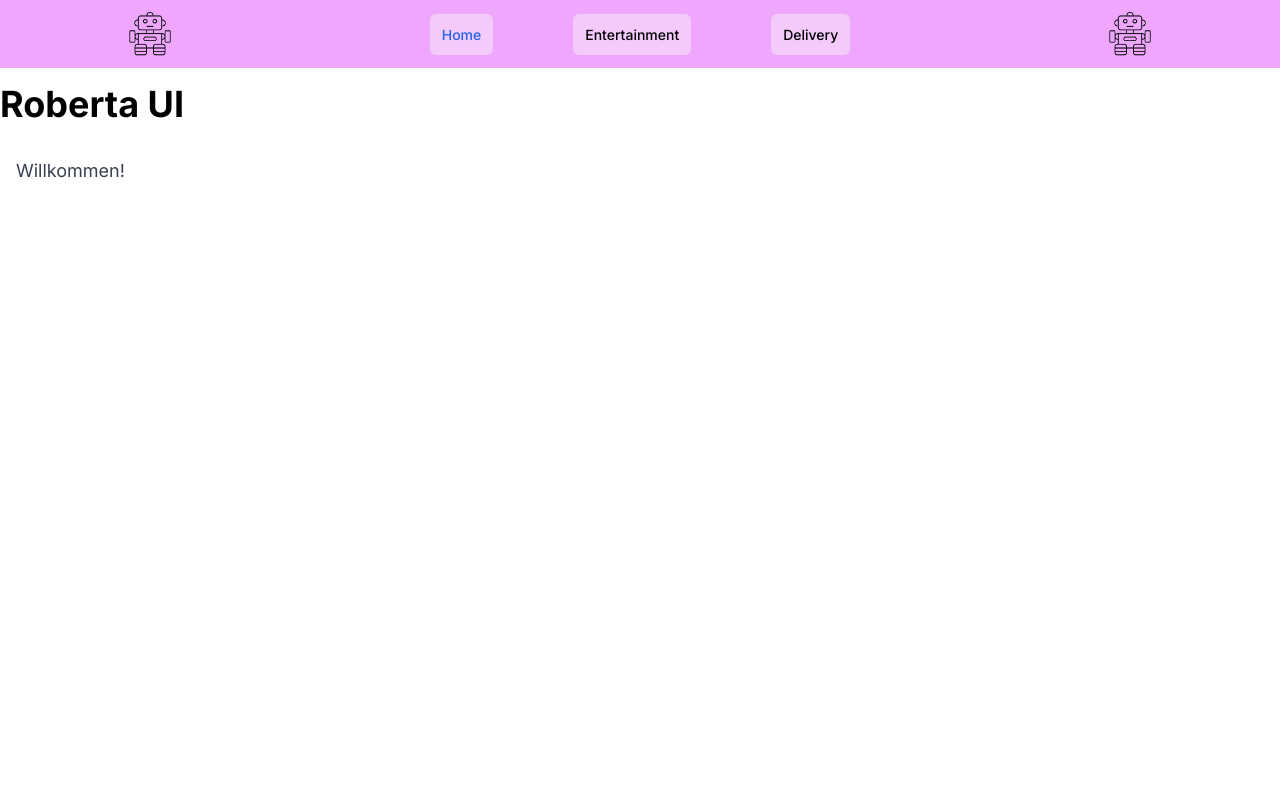
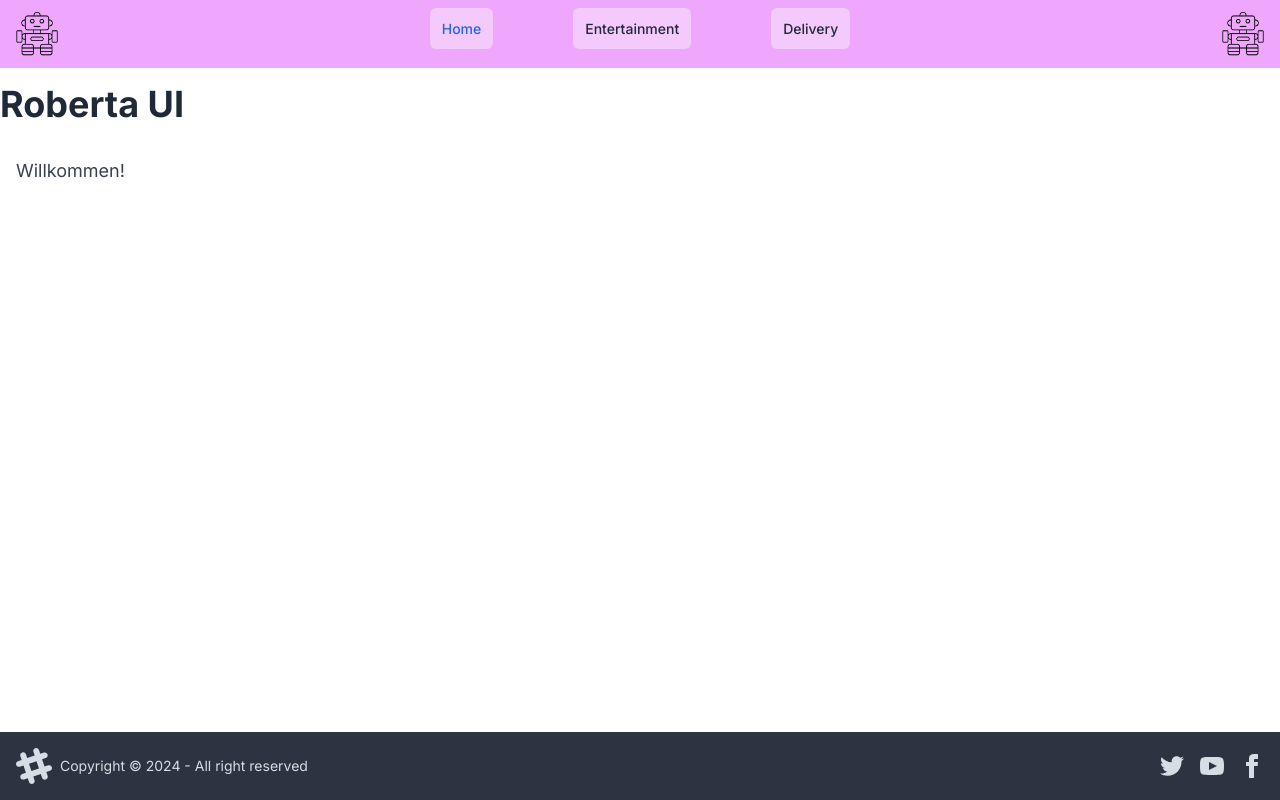
Before and after one commit to LeoPilgram/robertaUI2, a Next.js app: page / in a window 1280 px wide. Built offline with nearby package versions, Linux system fonts and the light colour scheme.

Commit message:
create footer with daisyUI

```diff
--- a/package.json
+++ b/package.json
@@ -19,6 +19,7 @@
     "@types/node": "^20",
     "@types/react": "^18",
     "@types/react-dom": "^18",
+    "daisyui": "^4.11.1",
     "eslint": "^8",
     "eslint-config-next": "14.2.2",
     "postcss": "^8",
--- a/src/app/layout.tsx
+++ b/src/app/layout.tsx
@@ -3,6 +3,7 @@
 import './globals.css';
 import Link from 'next/link';
 import Navbar from '@/components/Navbar';
+import Footer from '@/components/Footer';
 
 const inter = Inter({ subsets: ['latin'] });
 
@@ -20,8 +21,11 @@
     <html lang="en">
       <body className={inter.className}>
         <main>
-          <Navbar />
-          {children}
+          <div className="flex flex-col h-screen justify-between">
+            <Navbar />
+            <div className="mb-auto">{children}</div>
+            <Footer />
+          </div>
         </main>
       </body>
     </html>
--- a/src/components/Footer.tsx
+++ b/src/components/Footer.tsx
@@ -1,49 +1,61 @@
 'use client';
 
-import { NAV_LINKS } from '@/constants';
-import clsx from 'clsx';
-import Image from 'next/image';
-import Link from 'next/link';
+// Quelle: https://daisyui.com/components/footer/
 import { usePathname } from 'next/navigation';
 
 const Footer = () => {
   const pathname = usePathname();
   return (
-    <footer className="bg-rich-50 mx-auto flex justify-around items-center">
-      <div className=" p-3">
-        <Image
-          src="/robertaLogo.png"
-          width={50}
-          height={50}
-          alt="Picture of the author"
-        />
-      </div>
-      <div className="bg-rich-50 p-4 flex">
-        <div className=" w-3/4 space-x-20">
-          {NAV_LINKS.map((link) => (
-            <Link
-              key={link.key}
-              href={link.href}
-              className={clsx(
-                'rounded-md bg-rich-70 p-3 text-sm font-medium hover:bg-blue-100 hover:text-blue-600 md:flex-none',
-                {
-                  'text-blue-600': pathname === link.href,
-                }
-              )}
-            >
-              {link.label}
-            </Link>
-          ))}
-        </div>
-      </div>
-      <div className=" p-3">
-        <Image
-          src="/robertaLogo.png"
-          width={50}
-          height={50}
-          alt="Picture of the author"
-        />
-      </div>
+    <footer className="footer items-center p-4 bg-neutral text-neutral-content">
+      <aside className="items-center grid-flow-col">
+        <svg
+          width="36"
+          height="36"
+          viewBox="0 0 24 24"
+          xmlns="http://www.w3.org/2000/svg"
+          fillRule="evenodd"
+          clipRule="evenodd"
+          className="fill-current"
+        >
+          <path d="M22.672 15.226l-2.432.811.841 2.515c.33 1.019-.209 2.127-1.23 2.456-1.15.325-2.148-.321-2.463-1.226l-.84-2.518-5.013 1.677.84 2.517c.391 1.203-.434 2.542-1.831 2.542-.88 0-1.601-.564-1.86-1.314l-.842-2.516-2.431.809c-1.135.328-2.145-.317-2.463-1.229-.329-1.018.211-2.127 1.231-2.456l2.432-.809-1.621-4.823-2.432.808c-1.355.384-2.558-.59-2.558-1.839 0-.817.509-1.582 1.327-1.846l2.433-.809-.842-2.515c-.33-1.02.211-2.129 1.232-2.458 1.02-.329 2.13.209 2.461 1.229l.842 2.515 5.011-1.677-.839-2.517c-.403-1.238.484-2.553 1.843-2.553.819 0 1.585.509 1.85 1.326l.841 2.517 2.431-.81c1.02-.33 2.131.211 2.461 1.229.332 1.018-.21 2.126-1.23 2.456l-2.433.809 1.622 4.823 2.433-.809c1.242-.401 2.557.484 2.557 1.838 0 .819-.51 1.583-1.328 1.847m-8.992-6.428l-5.01 1.675 1.619 4.828 5.011-1.674-1.62-4.829z"></path>
+        </svg>
+        <p>Copyright © 2024 - All right reserved</p>
+      </aside>
+      <nav className="grid-flow-col gap-4 md:place-self-center md:justify-self-end">
+        <a>
+          <svg
+            xmlns="http://www.w3.org/2000/svg"
+            width="24"
+            height="24"
+            viewBox="0 0 24 24"
+            className="fill-current"
+          >
+            <path d="M24 4.557c-.883.392-1.832.656-2.828.775 1.017-.609 1.798-1.574 2.165-2.724-.951.564-2.005.974-3.127 1.195-.897-.957-2.178-1.555-3.594-1.555-3.179 0-5.515 2.966-4.797 6.045-4.091-.205-7.719-2.165-10.148-5.144-1.29 2.213-.669 5.108 1.523 6.574-.806-.026-1.566-.247-2.229-.616-.054 2.281 1.581 4.415 3.949 4.89-.693.188-1.452.232-2.224.084.626 1.956 2.444 3.379 4.6 3.419-2.07 1.623-4.678 2.348-7.29 2.04 2.179 1.397 4.768 2.212 7.548 2.212 9.142 0 14.307-7.721 13.995-14.646.962-.695 1.797-1.562 2.457-2.549z"></path>
+          </svg>
+        </a>
+        <a>
+          <svg
+            xmlns="http://www.w3.org/2000/svg"
+            width="24"
+            height="24"
+            viewBox="0 0 24 24"
+            className="fill-current"
+          >
+            <path d="M19.615 3.184c-3.604-.246-11.631-.245-15.23 0-3.897.266-4.356 2.62-4.385 8.816.029 6.185.484 8.549 4.385 8.816 3.6.245 11.626.246 15.23 0 3.897-.266 4.356-2.62 4.385-8.816-.029-6.185-.484-8.549-4.385-8.816zm-10.615 12.816v-8l8 3.993-8 4.007z"></path>
+          </svg>
+        </a>
+        <a>
+          <svg
+            xmlns="http://www.w3.org/2000/svg"
+            width="24"
+            height="24"
+            viewBox="0 0 24 24"
+            className="fill-current"
+          >
+            <path d="M9 8h-3v4h3v12h5v-12h3.642l.358-4h-4v-1.667c0-.955.192-1.333 1.115-1.333h2.885v-5h-3.808c-3.596 0-5.192 1.583-5.192 4.615v3.385z"></path>
+          </svg>
+        </a>
+      </nav>
     </footer>
   );
 };
--- a/src/components/Navbar.tsx
+++ b/src/components/Navbar.tsx
@@ -11,8 +11,8 @@
 const Navbar = () => {
   const pathname = usePathname();
   return (
-    <nav className="bg-rich-50 mx-auto flex justify-around items-center">
-      <div className=" p-3">
+    <nav className="bg-rich-50 flex flex-row justify-between">
+      <div className="p-3">
         <Image
           src="/robertaLogo.png"
           width={50}
--- a/tailwind.config.ts
+++ b/tailwind.config.ts
@@ -1,4 +1,6 @@
 /** @type {import('tailwindcss').Config} */
+
+import daisyui from 'daisyui';
 module.exports = {
   content: [
     './src/pages/**/*.{js,ts,jsx,tsx,mdx}',
@@ -33,8 +35,8 @@
           70: '#F4CAFC',
         },
         pgreen: {
-          50: '#d9ffcc'
-        }
+          50: '#d9ffcc',
+        },
       },
       backgroundImage: {
         'bg-img-1': "url('/img-1.png')",
@@ -56,5 +58,5 @@
       },
     },
   },
-  plugins: [],
+  plugins: [daisyui],
 };
```
Also changed, not shown: 1 other file (tests, documents, lock files or other folders).
